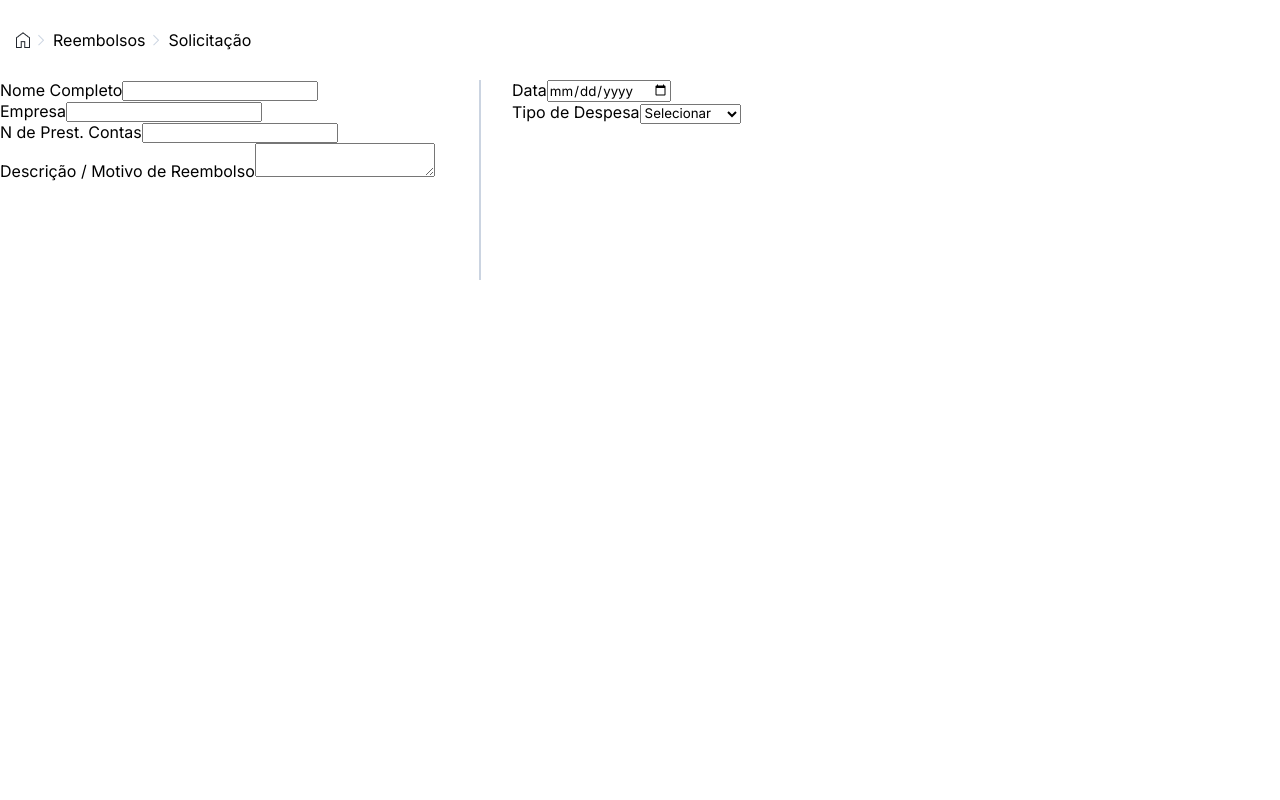
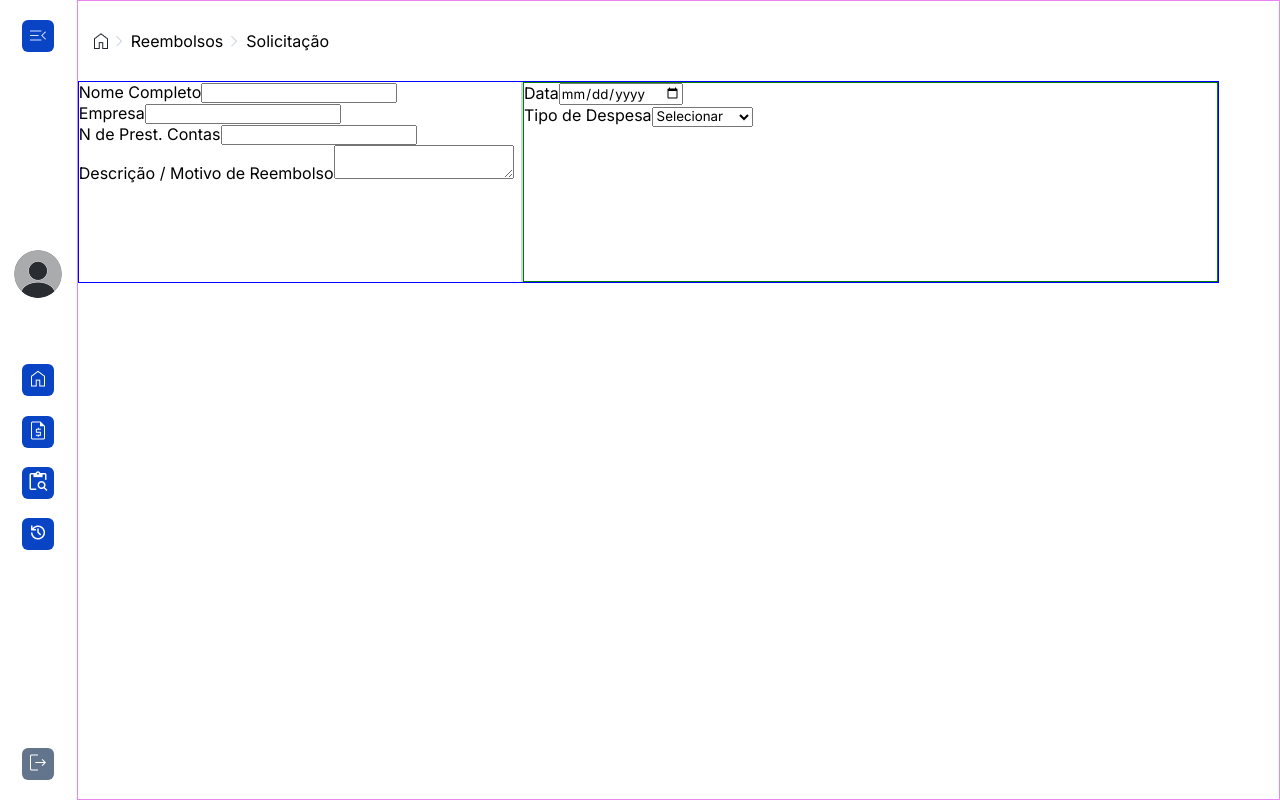
Before and after one commit to joaogabriell126/Sispar-ReactJS, a React (Vite) app: page /solicitacao in a window 1280 px wide. Built offline with nearby package versions, Linux system fonts and the light colour scheme.

Commit message:
Navbar add

```diff
--- a/src/components/navbar/Navbar.jsx
+++ b/src/components/navbar/Navbar.jsx
@@ -15,7 +15,7 @@ function Navbar() {
                     <img src={Close} alt="" />
                 </button>
 
-                <section>
+                <section className={styles.sectionButtonsNavbar}>
                     <img src={Perfil} alt="" />
                     <div className={styles.boxButton}>
                         <button>
@@ -35,8 +35,12 @@ function Navbar() {
                         </button>
                     </div>
                 </section>
-                <img src={ExitButton} alt="" />
+                <button className={styles.exitButtonNavbar}>
+                    <img src={ExitButton} alt="" />
+                </button>
             </nav>
         </>
     )
 }
+
+export default Navbar
--- a/src/components/navbar/Navbar.module.scss
+++ b/src/components/navbar/Navbar.module.scss
@@ -3,7 +3,36 @@
     flex-direction: column;
     justify-content: space-between;
     align-items: center;
-    width: 5vw;
+    width: 6vw;
     padding: 20px 0;
     height: 100vh;
+    //border: 1px solid red;
 }
+
+.sectionButtonsNavbar{
+    display: flex;
+    flex-direction: column;
+    justify-content: space-between;
+    align-items: center;
+    height: 300px;
+    //border: 1px solid green;
+}
+
+.boxButton{
+    display: flex;
+    flex-direction: column;
+    gap: 1.2rem;
+
+}
+button{
+    background-color: #0844C4;
+    border: none;
+    width: 32px;
+    height: 32px;
+    border-radius: 6px;
+    cursor: pointer;
+}
+
+.exitButtonNavbar{
+    background-color: #63758D;
+}
--- a/src/components/reembolso/Reembolsos.jsx
+++ b/src/components/reembolso/Reembolsos.jsx
@@ -14,6 +14,8 @@ import NumbSolicitados from "../../assets/Dashboard/N-solicitados.png"
 import Cloud from "../../assets/Dashboard/Sistema-atualizado.png"
 import { useNavigate } from "react-router-dom";
 
+import Navbar from "../navbar/Navbar.jsx"
+
 function Reembolsos() {
 
     const navigate = useNavigate()
@@ -23,36 +25,33 @@ function Reembolsos() {
     };
 
     return (
-        <>
+        <div className={styles.reembolsosLayout}>
+            <Navbar />
+            <div className={styles.reembolsosContainer}>
                 <header className={styles.headerReembolso}>
                     <img src={Home} alt="" />
                     <img src={Seta} alt="" />
                     <p>Reembolsos</p>
                 </header>
-
                 <main className={styles.mainReembolso}>
                     <div className={styles.reembolsoTitle}>
                         <h1>Sistema de Reembolsos</h1>
                         <p>Solicite novos pedidos de reembolso, visualize solicitações em análise e todo o histórico.</p>
                     </div>
-
                     <section className={styles.containerCards}>
                         <article onClick={irParaSolicitacao} className={styles.inputCard}>
                             <img src={Solicitar} alt="" />
                             <p>Solicitar Reembolso</p>
                         </article>
-
                         <article className={styles.inputCard}>
                             <img src={Analises} alt="" />
                             <p>Verificar análises</p>
                         </article>
-
                         <article className={styles.inputCard}>
                             <img src={Historico} alt="" />
                             <p>Histórico</p>
                         </article>
                     </section>
-
                     <section className={styles.containerStatus}>
                         <article className={styles.statusCard}>
                             <div className={styles.imgBackground}>
@@ -61,7 +60,6 @@ function Reembolsos() {
                             <h4>182</h4>
                             <p>Solicitados</p>
                         </article>
-
                         <article className={styles.statusCard}>
                             <div className={styles.imgBackground}>
                                 <img src={NumbAnalises} alt="" />
@@ -69,7 +67,6 @@ function Reembolsos() {
                             <h4>74</h4>
                             <p>Em análises</p>
                         </article>
-
                         <article className={styles.statusCard}>
                             <div className={styles.imgBackground}>
                                 <img src={NumbAprovados} alt="" />
@@ -77,7 +74,6 @@ function Reembolsos() {
                             <h4>195</h4>
                             <p>Aprovados</p>
                         </article>
-
                         <article className={styles.statusCard}>
                             <div className={styles.imgBackground}>
                                 <img src={NumbRejeitados} alt="" />
@@ -86,14 +82,14 @@ function Reembolsos() {
                             <p>Rejeitados</p>
                         </article>
                     </section>
-
                     <div className={styles.atualization}>
                         <img src={Cloud} alt="" />
                         <p>Sistema atualizado</p>
                     </div>
                 </main>
+            </div>
 
-        </>
+        </div>
     )
 }
 
--- a/src/components/reembolso/Reembolsos.module.scss
+++ b/src/components/reembolso/Reembolsos.module.scss
@@ -1,3 +1,9 @@
+.reembolsosLayout{
+    display: flex;
+}
+.reembolsosContainer{
+    width: 94vw;
+}
 .headerReembolso{
     display: flex;
     align-items: center;
--- a/src/components/solicitacao/Solicitacao.jsx
+++ b/src/components/solicitacao/Solicitacao.jsx
@@ -2,9 +2,13 @@ import Home from "../../assets/Dashboard/home.png"
 import Seta from "../../assets/Dashboard/Vector.png"
 import styles from "./Solicitacao.module.scss"
 
+import Navbar from "../navbar/Navbar.jsx"
+
 function Solicitacao() {
     return (
-        <>
+        <div className={styles.solicitacaoLayout}>
+            <Navbar />
+            <div className={styles.solicitacaoContainer}>
                 <header className={styles.headerSolicitacao}>
                     <img src={Home} alt="" />
                     <img src={Seta} alt="" />
@@ -12,7 +16,6 @@ function Solicitacao() {
                     <img src={Seta} alt="" />
                     <p>Solicitação</p>
                 </header>
-
                 <main className={styles.mainSolicitacao}>
                     <form className={styles.formSoliciatacao}>
                         <div className={styles.grupo1}>
@@ -20,34 +23,27 @@ function Solicitacao() {
                                 <label htmlFor="">Nome Completo</label>
                                 <input type="text" name="name" id="name" />
                             </div>
-
                             <div className={styles.inputEmpresa}>
                                 <label htmlFor="">Empresa</label>
                                 <input type="text" name="name" id="name" />
                             </div>
-
                             <div className={styles.inputPrestacao}>
                                 <label htmlFor="">N de Prest. Contas</label>
                                 <input type="number" name="name" id="name" />
                             </div>
-
                             <div className={styles.inputMotivo}>
                                 <label htmlFor="">Descrição / Motivo de Reembolso</label>
                                 <textarea name="" id=""></textarea>
                             </div>
                         </div>
-
                         <div className={styles.verticalBar}></div>
-
                         <div className={styles.grupo2}>
                             <div className={styles.inputData}>
                                 <label htmlFor="">Data</label>
                                 <input type="date" name="" id="" />
                             </div>
-
                             <div className={styles.despesas}>
                                 <label htmlFor=""> Tipo de Despesa</label>
-
                                 <select name="" id="">
                                     <option value="">Selecionar </option>
                                     <option value=""> Alimentação</option>
@@ -57,7 +53,8 @@ function Solicitacao() {
                         </div>
                     </form>
                 </main>
-        </>
+            </div>
+        </div>
     )
 }
 
--- a/src/components/solicitacao/Solicitacao.module.scss
+++ b/src/components/solicitacao/Solicitacao.module.scss
@@ -1,3 +1,11 @@
+.solicitacaoLayout{
+    display: flex;
+}
+
+.solicitacaoContainer{
+    width: 94vw;
+    border: 1px solid violet;
+}
 .headerSolicitacao {
     display: flex;
     align-items: center;
@@ -13,8 +21,8 @@
         display: flex;
         justify-content: space-between;
         align-items: center;
-        width: 100%;
-        //border: 1px blue solid;
+        width: 95%;
+        border: 1px blue solid;
     }
 
     .grupo1 {
@@ -31,7 +39,7 @@
 
     .grupo2 {
         height: 25vh;
-        width: 60vw;
-        //border: 1px solid green;
+        width: 55vw;
+        border: 1px solid green;
     }
 }
```
Lines whose indentation alone changed are shown as unchanged.
